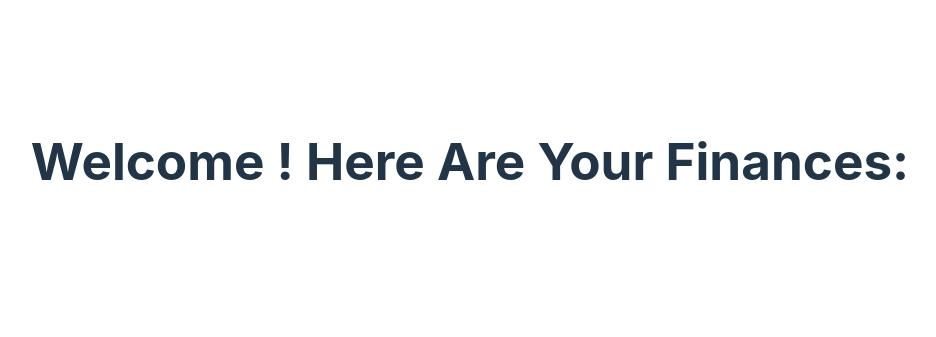
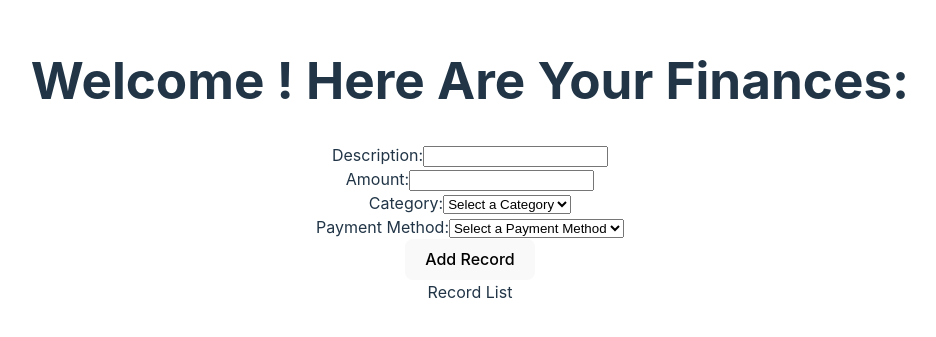
Before and after one commit to RuwanthiLakshika/Money-Master-Personal-Finance-Tracker, a React (Vite) app in the folder client/: page / in a window 1280 px wide. Shown: the part 239-576 px from the top of the page, without its empty margins (170-1106 px from the left). Built offline with nearby package versions, Linux system fonts and the light colour scheme; no server answers.

Commit message:
chnages realted to financial form and list

```diff
--- a/client/src/pages/dashboard/financial-record-form.tsx
+++ b/client/src/pages/dashboard/financial-record-form.tsx
@@ -0,0 +1,92 @@
+import { useState } from "react";
+import { useUser } from "@clerk/clerk-react";
+
+export const FinancialRecordForm = () => {
+    const [description, setDescription] = useState<string>("");
+    const [amount, setAmount] = useState<string>("");
+    const [category, setCategory] = useState<string>("");
+    const [paymentMethod, setPaymentMethod] = useState<string>("");
+
+
+    const { user } = useUser();
+
+    const handleSubmit = (event: React.FormEvent<HTMLFormElement>) => {
+      event.preventDefault();
+
+      const newRecord = {
+        userId: user?.id ?? "",
+        date: new Date(),
+        description: description,
+        amount: parseFloat(amount),
+        category: category,
+        paymentMethod: paymentMethod,
+      };
+
+      //addRecord(newRecord);
+      setDescription("");
+      setAmount("");
+      setCategory("");
+      setPaymentMethod("");
+    };
+
+    return(
+        <div className="form-container">
+      <form onSubmit={handleSubmit}>
+        <div className="form-field">
+          <label>Description:</label>
+          <input
+            type="text"
+            required
+            className="input"
+            value={description}
+            onChange={(e) => setDescription(e.target.value)}
+          />
+        </div>
+        <div className="form-field">
+          <label>Amount:</label>
+          <input
+            type="number"
+            required
+            className="input"
+            value={amount}
+            onChange={(e) => setAmount(e.target.value)}
+          />
+        </div>
+        <div className="form-field">
+          <label>Category:</label>
+          <select
+            required
+            className="input"
+            value={category}
+            onChange={(e) => setCategory(e.target.value)}
+          >
+            <option value="">Select a Category</option>
+            <option value="Food">Food</option>
+            <option value="Rent">Rent</option>
+            <option value="Salary">Salary</option>
+            <option value="Utilities">Utilities</option>
+            <option value="Entertainment">Entertainment</option>
+            <option value="Other">Other</option>
+          </select>
+        </div>
+        <div className="form-field">
+          <label>Payment Method:</label>
+          <select
+            required
+            className="input"
+            value={paymentMethod}
+            onChange={(e) => setPaymentMethod(e.target.value)}
+          >
+            <option value="">Select a Payment Method</option>
+            <option value="Credit Card">Credit Card</option>
+            <option value="Cash">Cash</option>
+            <option value="Bank Transfer">Bank Transfer</option>
+          </select>
+        </div>
+        <button type="submit" className="button">
+          Add Record
+        </button>
+      </form>
+    </div>
+  );
+};
--- a/client/src/pages/dashboard/financial-record-list.tsx
+++ b/client/src/pages/dashboard/financial-record-list.tsx
@@ -0,0 +1,3 @@
+export const FinancialRecordList = () => {
+    return <div>Record List</div>
+};
--- a/client/src/pages/dashboard/index.tsx
+++ b/client/src/pages/dashboard/index.tsx
@@ -1,4 +1,6 @@
 import { useUser } from "@clerk/clerk-react";
+import { FinancialRecordForm } from "./financial-record-form";
+import { FinancialRecordList } from "./financial-record-list";
 
 
 export const Dashboard = () => {
@@ -7,7 +9,8 @@
         <>
         <div className="dashboard-container">
             <h1>Welcome {user?.firstName}! Here Are Your Finances:</h1>
-
+            <FinancialRecordForm/>
+            <FinancialRecordList/>
         </div>
         </>
     )
```
